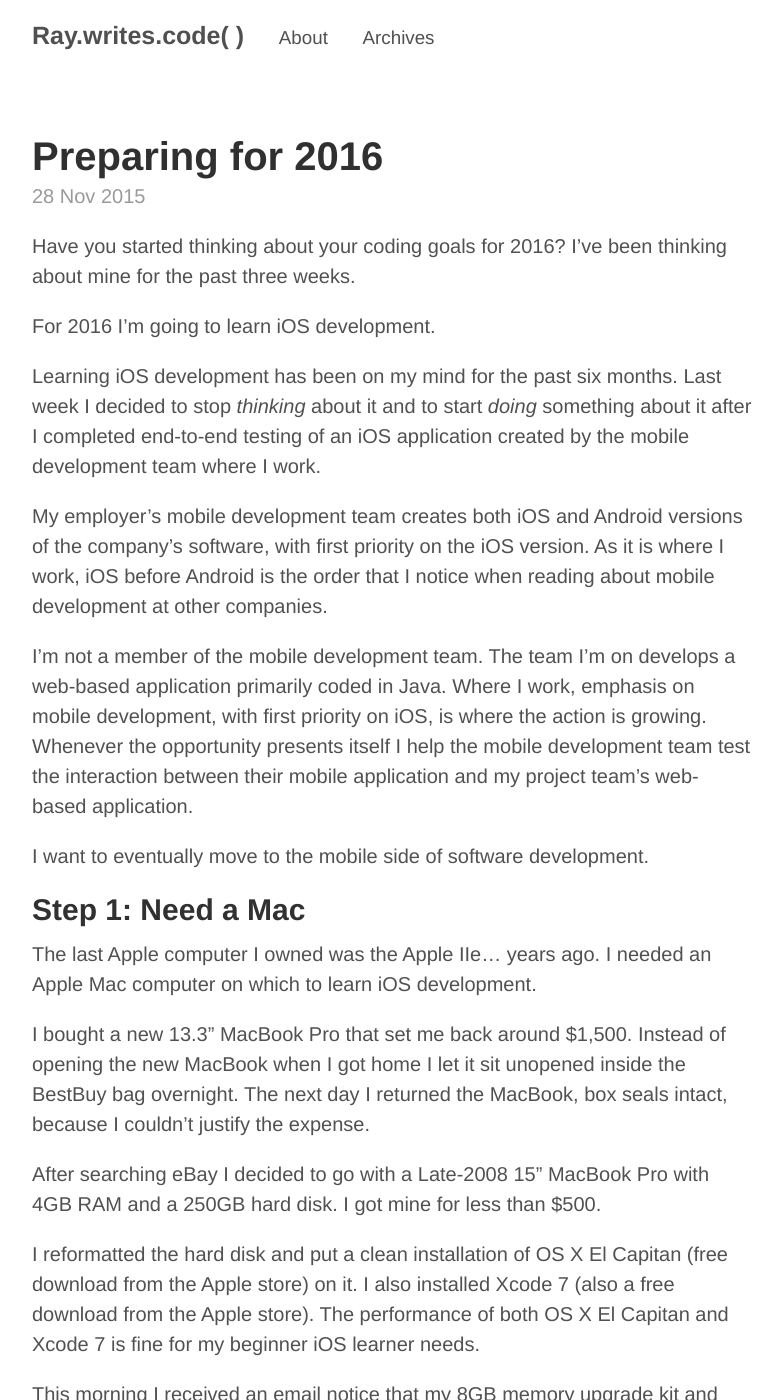
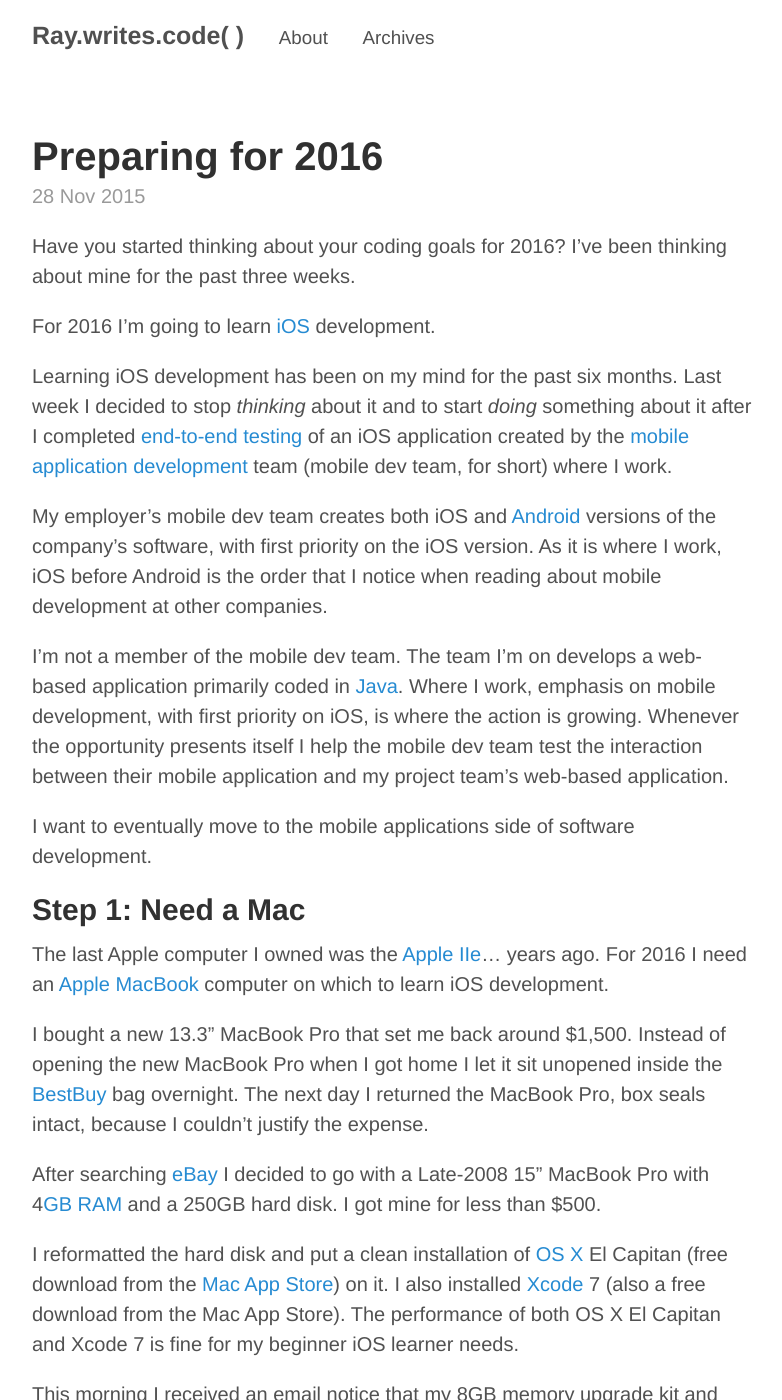
Before and after one commit to raywritescode/raywritescode.github.io, a Jekyll site: the page built from _posts/2015-11-28-preparing-for-2016.md, in a window 1280 px wide and 1400 px high. Shown: the whole window, without its empty margins (248-1030 px from the left). Built offline with Jekyll 4.4.1, drawn with Linux system fonts in a browser that asks for light colours; Markdown is read by kramdown in place of the engine named in the settings; comment, search, counter and statistics services are not loaded; some of the changed text lies outside the part shown.

Commit message:
preparing-for-2016.md - Added links for selected words and terms.

```diff
--- a/_posts/2015-11-28-preparing-for-2016.md
+++ b/_posts/2015-11-28-preparing-for-2016.md
@@ -8,53 +8,55 @@ publish: True
 
 Have you started thinking about your coding goals for 2016? I've been thinking about mine for the past three weeks.
 
-For 2016 I'm going to learn iOS development.
+For 2016 I'm going to learn [iOS](https://en.wikipedia.org/wiki/IOS) development.
 
-Learning iOS development has been on my mind for the past six months. Last week I decided to stop *thinking* about it and to start *doing* something about it after I completed end-to-end testing of an iOS application created by the mobile development team where I work.
+Learning iOS development has been on my mind for the past six months. Last week I decided to stop *thinking* about it and to start *doing* something about it after I completed [end-to-end testing](https://en.wikipedia.org/wiki/Software_testing#System_testing) of an iOS application created by the [mobile application development](https://en.wikipedia.org/wiki/Mobile_application_development) team (mobile dev team, for short) where I work.
 
-My employer's mobile development team creates both iOS and Android versions of the company's software, with first priority on the iOS version. As it is where I work, iOS before Android is the order that I notice when reading about mobile development at other companies.
+My employer's mobile dev team creates both iOS and [Android](https://en.wikipedia.org/wiki/Android_%28operating_system%29) versions of the company's software, with first priority on the iOS version. As it is where I work, iOS before Android is the order that I notice when reading about mobile development at other companies.
 
-I'm not a member of the mobile development team. The team I'm on develops a web-based application primarily coded in Java. Where I work, emphasis on mobile development, with first priority on iOS, is where the action is growing. Whenever the opportunity presents itself I help the mobile development team test the interaction between their mobile application and my project team's web-based application.
+I'm not a member of the mobile dev team. The team I'm on develops a web-based application primarily coded in [Java](https://en.wikipedia.org/wiki/Java_%28programming_language%29). Where I work, emphasis on mobile development, with first priority on iOS, is where the action is growing. Whenever the opportunity presents itself I help the mobile dev team test the interaction between their mobile application and my project team's web-based application.
 
-I want to eventually move to the mobile side of software development.
+I want to eventually move to the mobile applications side of software development.
 
 ##Step 1: Need a Mac
 
-The last Apple computer I owned was the Apple IIe... years ago. I needed an Apple Mac computer on which to learn iOS development.
+The last Apple computer I owned was the [Apple IIe](https://en.wikipedia.org/wiki/Apple_IIe)... years ago. For 2016 I need an [Apple MacBook](https://en.wikipedia.org/wiki/MacBook_family) computer on which to learn iOS development.
 
-I bought a new 13.3" MacBook Pro that set me back around $1,500. Instead of opening the new MacBook when I got home I let it sit unopened inside the BestBuy bag overnight. The next day I returned the MacBook, box seals intact, because I couldn't justify the expense.
+I bought a new 13.3" MacBook Pro that set me back around $1,500. Instead of opening the new MacBook Pro when I got home I let it sit unopened inside the [BestBuy](http://www.bestbuy.com) bag overnight. The next day I returned the MacBook Pro, box seals intact, because I couldn't justify the expense.
 
-After searching eBay I decided to go with a Late-2008 15" MacBook Pro with 4GB RAM and a 250GB hard disk. I got mine for less than $500.
+After searching [eBay](http://www.ebay.com) I decided to go with a Late-2008 15" MacBook Pro with 4[GB](https://en.wikipedia.org/wiki/Gigabyte) [RAM](https://en.wikipedia.org/wiki/Random-access_memory) and a 250GB hard disk. I got mine for less than $500.
 
-I reformatted the hard disk and put a clean installation of OS X El Capitan (free download from the Apple store) on it. I also installed Xcode 7 (also a free download from the Apple store). The performance of both OS X El Capitan and Xcode 7 is fine for my beginner iOS learner needs.
+I reformatted the hard disk and put a clean installation of [OS X](https://en.wikipedia.org/wiki/OS_X) El Capitan (free download from the [Mac App Store](https://www.apple.com/mac/)) on it. I also installed [Xcode](https://en.wikipedia.org/wiki/Xcode) 7 (also a free download from the Mac App Store). The performance of both OS X El Capitan and Xcode 7 is fine for my beginner iOS learner needs.
 
-This morning I received an email notice that my 8GB memory upgrade kit and 250GB SSD order (around $160 total) for the MacBook from [crucial.com](https://www.crucial.com) was shipped. I'm looking forward to opening the MacBook next weekend and upgrading it.
+This morning I received an email notice that my 8GB memory upgrade kit and 250GB [SSD](https://en.wikipedia.org/wiki/Solid-state_drive) order (around $160 total) for my MacBook Pro from [crucial.com](https://www.crucial.com) was shipped. I'm looking forward to opening the MacBook Pro next weekend and upgrading it.
 
 Better than it was before. [Better... stronger... faster](https://youtu.be/HoLs0V8T5AA).
 
 ##Step 2: Need to Learn Objective-C
 
-Other than the simple Objective-C "Hello, world!" program that I wrote while exploring the Xcode 7 IDE, I have no Objective-C coding experience.
+Other than the simple [Objective-C](https://en.wikipedia.org/wiki/Objective-C) "Hello, world!" program that I wrote while exploring the Xcode 7 IDE, I have no Objective-C coding experience.
 
-After researching several beginner-level Objective-C books I decided to use "Programming in Objective-C, 6th Ed." by Stephen Kochan. As of this writing the book is selling for $32.48 on amazon.com.
+After researching several beginner-level Objective-C books I decided to use [Programming in Objective-C, 6th Edition](http://amzn.to/1lnC748) by Stephen Kochan. As of this writing the book is selling for $32.48 on [amazon.com](http://www.amazon.com).
 
 I noticed on amazon.com that the 5th Edition of Kochan's book was published December 2013. The 6th Edition was published December 2014. This got me wondering if Kochan has a 7th Edition of the book ready for a December 2015 release.
 
-A bit of research on the internet for a 7th Edition release announcement of Kochan's book came up empty. This afternoon I sent the 7th Edition question to Kochan's Twitter. No response from him yet as of this writing.
+A bit of research on the internet for a 7th Edition release announcement of Kochan's book came up empty. This afternoon I sent the 7th Edition question to [Kochan's Twitter account](https://twitter.com/sgkochan). No response from him yet as of this writing.
 
-Objective-C is an extension of C. I've already started reviewing the C language to prepare for Objective-C.
+Objective-C is an extension of the [C programming language](https://en.wikipedia.org/wiki/C_%28programming_language%29). Until I get a copy of Kochan's Objective-C book in my hands, I'll continue reviewing the C language to prepare for Objective-C.
+
+The C language book that I'm using is [C Programming: A Modern Approach, 2nd Edition](http://amzn.to/1lnBJTh) by K.N. King.
 
 ##Step 3: Need to Learn iOS
 
-I've read that it's possible to dive into learning iOS without any prior knowledge of Objective-C. This means having to learn both iOS and Objective-C at the same time.
+I've read that it's possible to dive into learning iOS without any prior knowledge of Objective-C. This means having to learn both Objective-C and iOS at the same time.
 
-Sounds tempting, but it's not for me.
+I'd rather learn Objective-C before starting on iOS.
 
-It's premature of me to starting thinking about Step 3.
+Which means that it's premature of me at this time to think about Step 3.
 
 ##Why Not Learn Swift Before Objective-C?
 
-[Swift](https://en.wikipedia.org/wiki/Swift_%28programming_language%29) is the new programming language created by Apple as an alternative to Objective-C for iOS development. It was introduced at Apple's Worldwide Developers Conference in June 2014.
+[Swift](https://en.wikipedia.org/wiki/Swift_%28programming_language%29) is the new programming language created by Apple as an alternative to Objective-C for iOS development. It was introduced at Apple's [Worldwide Developers Conference](https://en.wikipedia.org/wiki/Apple_Worldwide_Developers_Conference) in June 2014.
 
 I decided to learn Objective-C before Swift after reading [iOS Developers Need to Know Objective-C](https://www.bignerdranch.com/blog/ios-developers-need-to-know-objective-c/) by Aaron Hillegass of [Big Nerd Ranch](https://www.bignerdranch.com).
 
@@ -62,20 +64,20 @@ I decided to learn Objective-C before Swift after reading [iOS Developers Need t
 
 For less than $650 I now have the **basic** tools needed to begin the journey of learning iOS development in 2016.
 
-Got the machine. Got the software. Make the time. Do it.
+Got the machine. Got the software. Make the time. [Do it](https://youtu.be/ZXsQAXx_ao0).
 
 
 -----
 **Afterthoughts**
 
-* Eventually I'll need to enroll in the *Apple Developer Program*.
+* I need to enroll in the [Apple Developer Program](https://developer.apple.com/programs/).
 
 * As of this writing I don't own an iPhone, iPad, or other iOS device. I do have access to an iPad (brother's) and an iPad mini (mom's) when needed.
 
-* When I'm ready to buy an iOS device it's going to be an Apple store refurbished one.
+* When I'm ready to buy an iOS device it's going to be an [Apple store refurbished](http://www.apple.com/shop/browse/home/specialdeals) one.
 
-* I plan on using my Late-2008 MacBook Pro until its performance slows to a crawl because I've become a Jedi-level iOS developer and the MacBook can't keep up with me... or if a version of OS X is released that the MacBook is not equipped to run. My bet's on the latter.
+* I plan on using my Late-2008 MacBook Pro until its performance slows to a crawl because I've become a [Jedi Master](http://starwars.wikia.com/wiki/Jedi_Master) iOS developer and the MacBook Pro can't keep up with me... or if a version of OS X is released that the MacBook Pro is not equipped to run. My bet's on the latter.
 
-* When the time eventually arrives when I **have** to get the latest in MacBook offerings, I plan on buying new the top-of-the-line Pro model available.
+* When the time eventually arrives when I **have** to get the latest MacBook technology, I plan on buying new the top-of-the-line Pro model available.
 
-* Regarding the above afterthough, realistically I'll likely buy the previous year's mid-level Pro model refurbished from the Apple store.
+* Regarding the above afterthougth, realistically I'll likely buy the previous year's mid-level Pro model refurbished from the Apple store.
```
